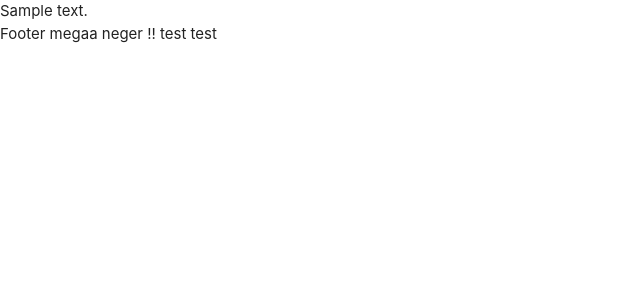
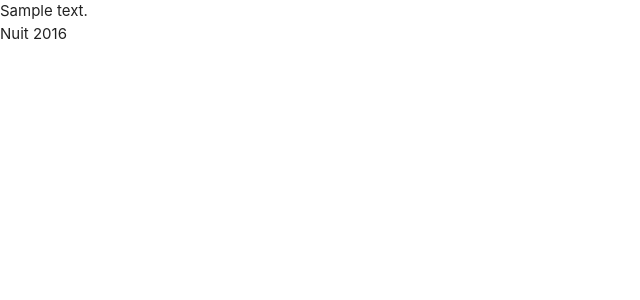
Before and after one commit to MozgiDev/nuit2016, a PHP site: the page made by application/views/template.php in a window 1280 px wide. Shown: the top 300 px of the page, without its empty margins (0-640 px from the left). Run offline with PHP 8.4, Linux system fonts and the light colour scheme; the template is opened without the code that fills it: most values are stand-ins (such as "Sample title", 1, 10 or a date in 2020); some libraries are stand-ins or nearby versions.

Commit message:
test pour nico

```diff
--- a/application/views/template.php
+++ b/application/views/template.php
@@ -32,7 +32,7 @@ and open the template in the editor.
 
         <!--Pied de page-->
             <footer>
-              Footer megaa neger !! test test
+              Nuit 2016
             </footer>
         <!--Fin de pied de page-->
 
```
